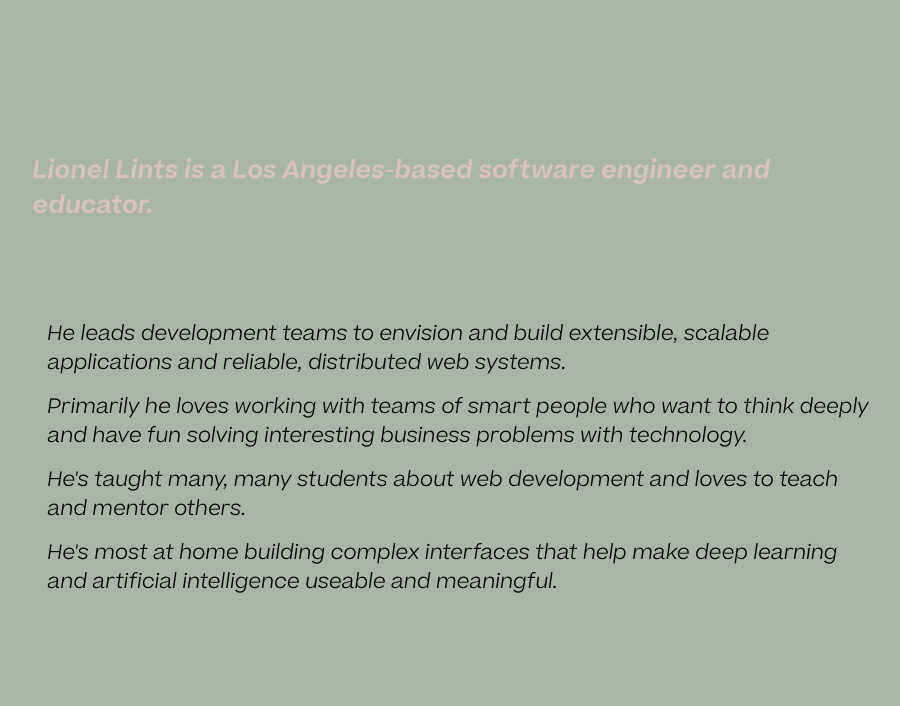
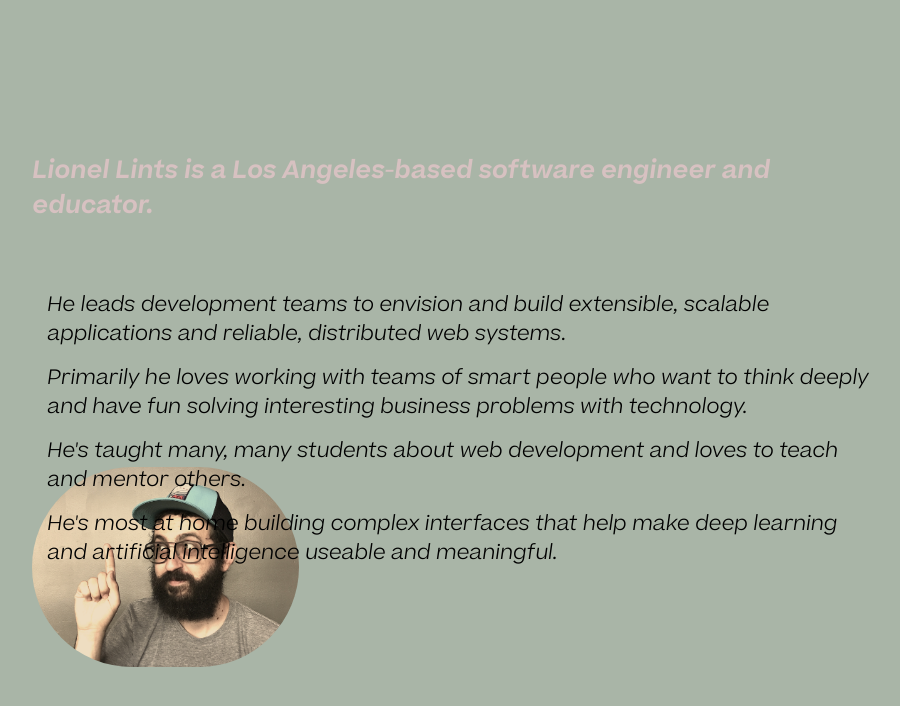
Before and after one commit to lionel-lints/lionellints.com, a React (Create React App) app: page / in a window 1280 px wide. Shown: the top 706 px of the page, without its empty margins (181-1081 px from the left). Built offline with nearby package versions, Linux system fonts and the light colour scheme.

Commit message:
🏞 add image

```diff
--- a/src/components/Content.js
+++ b/src/components/Content.js
@@ -2,6 +2,7 @@ import styled from 'styled-components'
 
 import Blurb from './Blurb.js'
 import About from './About.js'
+import Logo from '../assets/lionel_has_an_idea.jpg'
 
 const ContentSpacing = styled.section`
   /* grid child styles */
@@ -18,12 +19,21 @@ const EmptyRow = styled.div`
   grid-row-end: 3;
 `
 
+const LogoImg = styled.img`
+  height: 200px;
+  width:auto;
+  overflow: hidden;
+  border-radius: 200px;
+`
+
 const Content = () => {
   return (
     <ContentSpacing>
+      <LogoImg src={Logo}/>
       <Blurb />
       <EmptyRow />
       <About />
+
     </ContentSpacing>
   )
 }
```
Also changed, not shown: src/assets/lionel_has_an_idea.jpg (added), src/components/About.js (line endings or trailing spaces).
